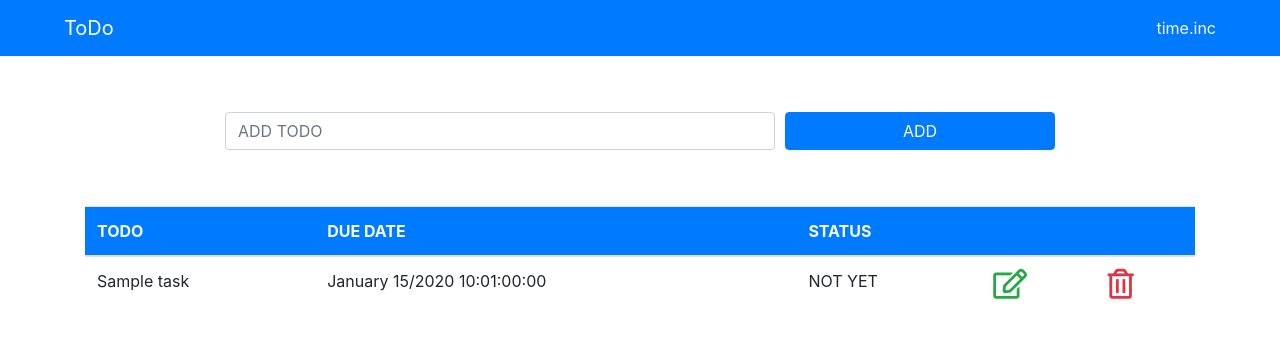
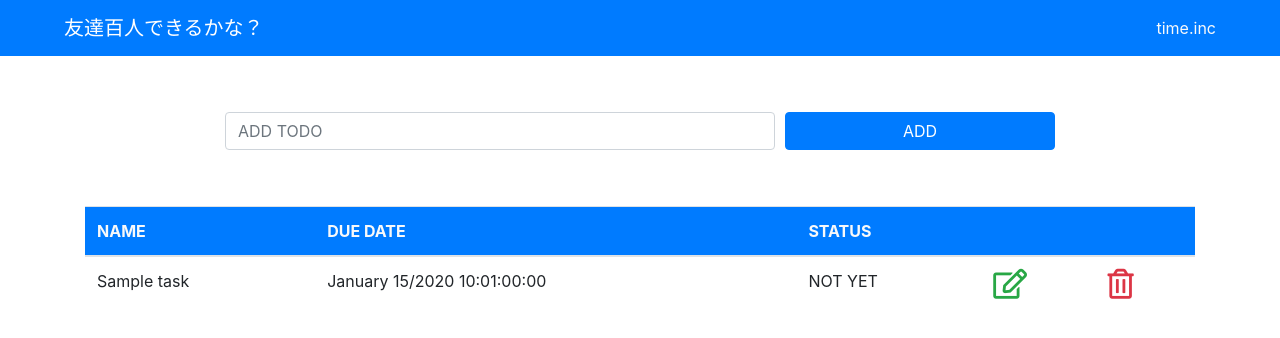
Before and after one commit to tokitada0602/56php_oop, a PHP site: page / in a window 1280 px wide. Shown: the top 338 px of the page. Run offline with PHP 8.4, Linux system fonts and the light colour scheme; tables that the repository leaves empty or names only in its code hold one stand-in row (values such as "Sample post"); some libraries are stand-ins or nearby versions.

Commit message:
タイトル変更

```diff
--- a/index.php
+++ b/index.php
@@ -24,7 +24,7 @@
 <body>
 <header class="px-5 bg-primary">
     <nav class="navbar navbar-dark">
-        <a href="index.php" class="navbar-brand">ToDo</a>
+        <a href="index.php" class="navbar-brand">友達百人できるかな？</a>
         <div class="justify-content-end">
             <span class="text-light">
                 time.inc
@@ -48,7 +48,7 @@
         <table class="table table-hover">
             <thead>
             <tr class="bg-primary text-light">
-                <th class=>TODO</th>
+                <th class=>NAME</th>
                 <th>DUE DATE</th>
                 <th>STATUS</th>
                 <th></th>
```
